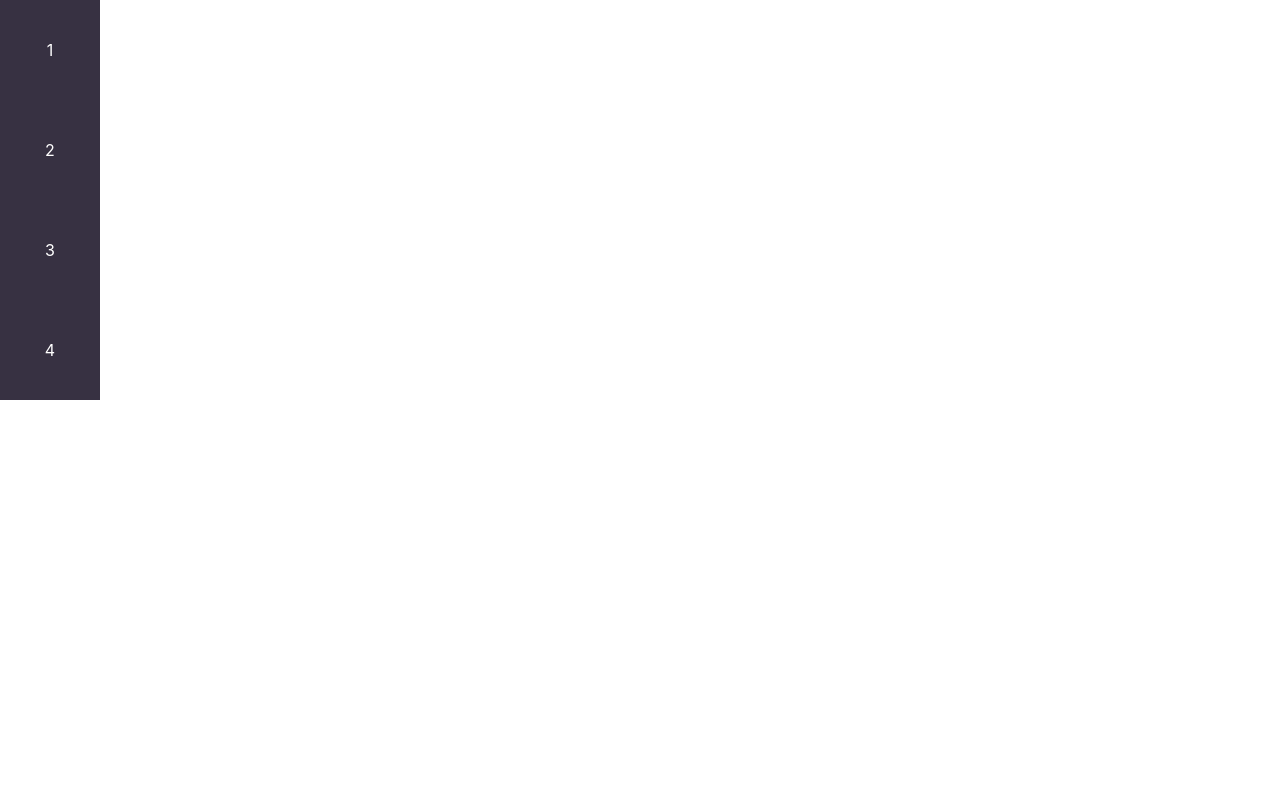
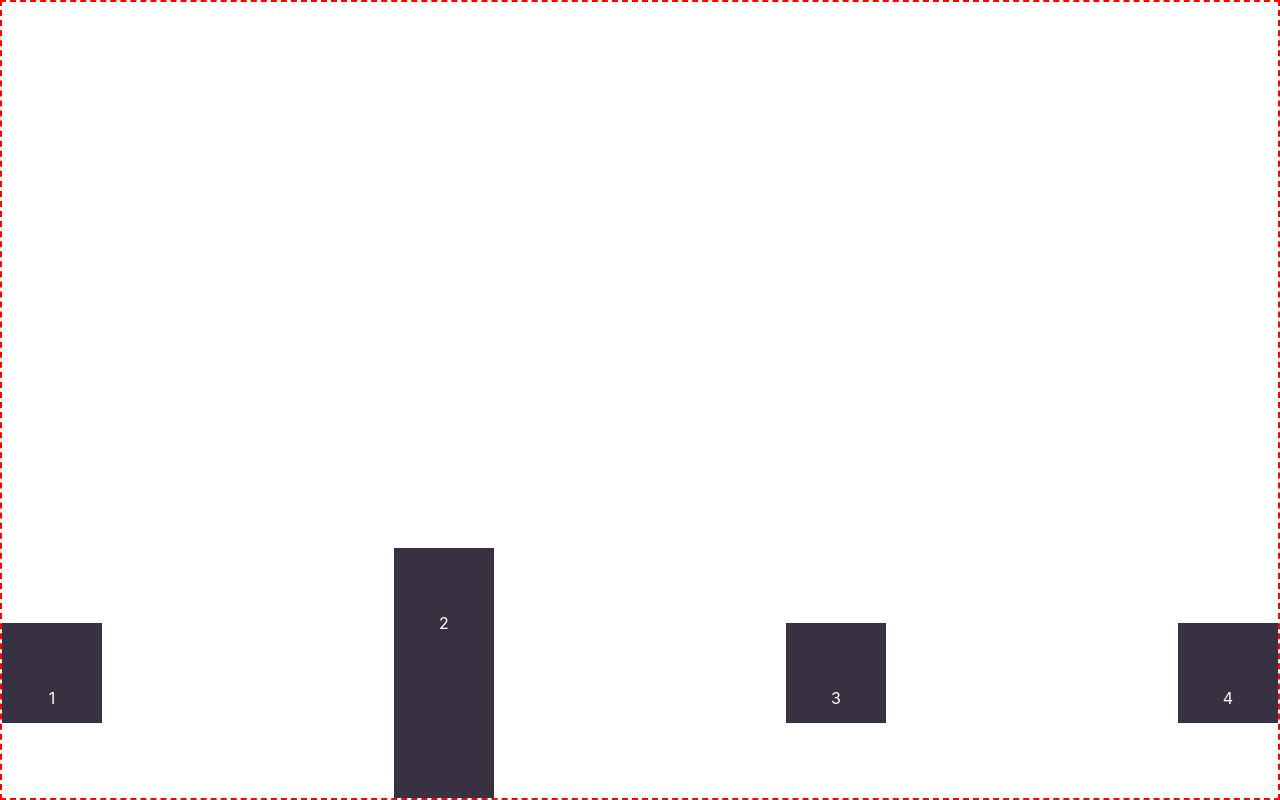
Before and after one commit to vguenoff/level-up-modern-css-layouts, a React (Create React App) app: page / in a window 1280 px wide. Built offline with nearby package versions, Linux system fonts and the light colour scheme.

Commit message:
how to get started with flexbox

```diff
--- a/src/App.js
+++ b/src/App.js
@@ -16,7 +16,7 @@ const GlobalStyle = createGlobalStyle`
     body {
         margin: 0;
         padding: 0;
-        font-family: -apple-system, BlinkMacSystemFont, "Segoe UI", "Roboto", "Oxygen",
+            font-family: -apple-system, BlinkMacSystemFont, "Segoe UI", "Roboto", "Oxygen",
             "Ubuntu", "Cantarell", "Fira Sans", "Droid Sans", "Helvetica Neue",
             sans-serif;
         -webkit-font-smoothing: antialiased;
--- a/src/components/Lesson02.js
+++ b/src/components/Lesson02.js
@@ -14,13 +14,30 @@ function Lesson02() {
 }
 
 const StyledContainer = styled.div`
+    border: 2px dashed red;
+    box-sizing: border-box;
+    height: 100vh;
+
+    display: flex;
+    flex-direction: row;
+    justify-content: space-between;
+    align-items: center;
+    align-content: flex-end;
+    /* align-content: center; */
+    /* align-items: baseline; */
+    flex-wrap: wrap;
+
     > div {
         background: #373142;
         color: #fff;
         width: 100px;
         height: 100px;
         text-align: center;
-        line-height: 100px;
+        line-height: 150px;
+
+        &:nth-child(2) {
+            height: 250px;
+        }
     }
 `;
 
```
Also changed, not shown: 1 other file (tests, documents, lock files or other folders).
